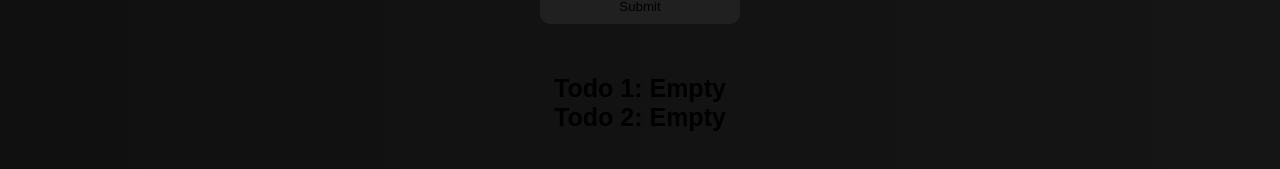
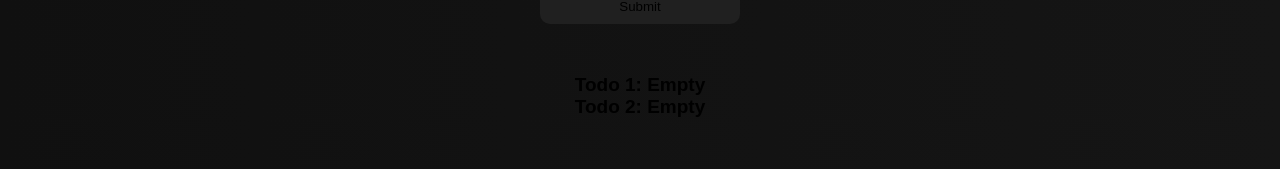
Before and after one commit to RealCodingRJ/todolist, a Next.js app: page / in a window 1280 px wide. Shown: the part 465-634 px from the top of the page. Built offline with nearby package versions, Linux system fonts and the light colour scheme.

Commit message:
changed fontsize to be 19px

```diff
--- a/app/main.css
+++ b/app/main.css
@@ -87,7 +87,7 @@ h2 {
   text-align: center;
   position: relative;
   top: 290px;
-  font-size: 25px;
+  font-size: 19px;
   font-family: sans-serif;
 }
 
```
